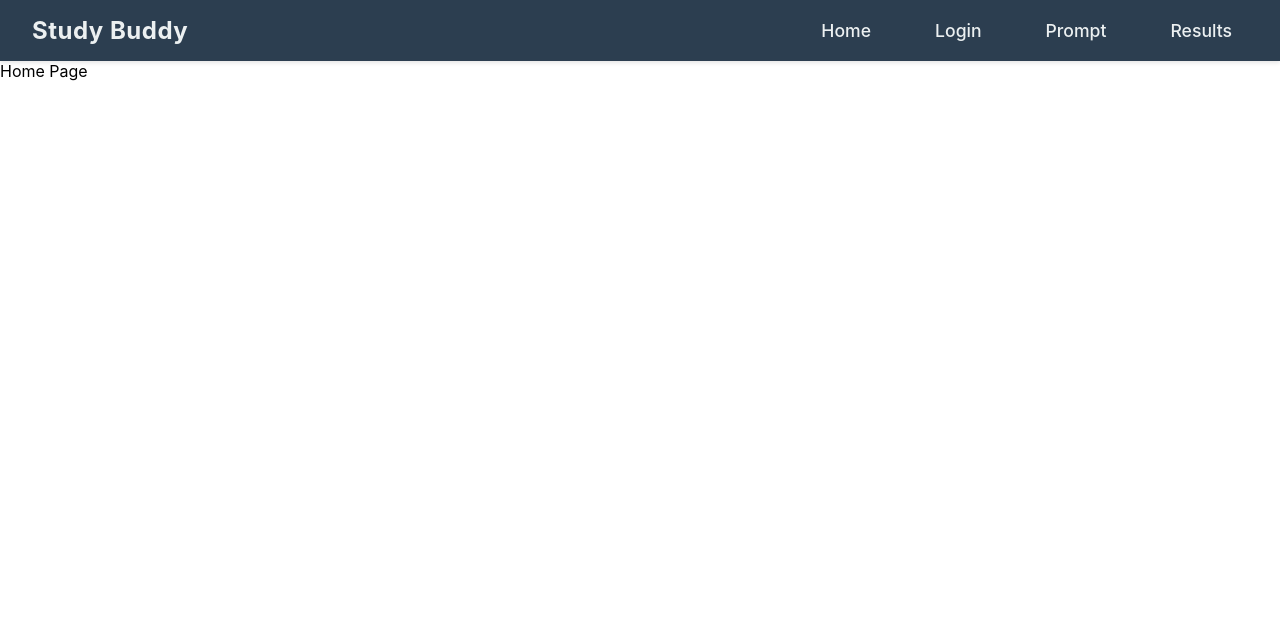
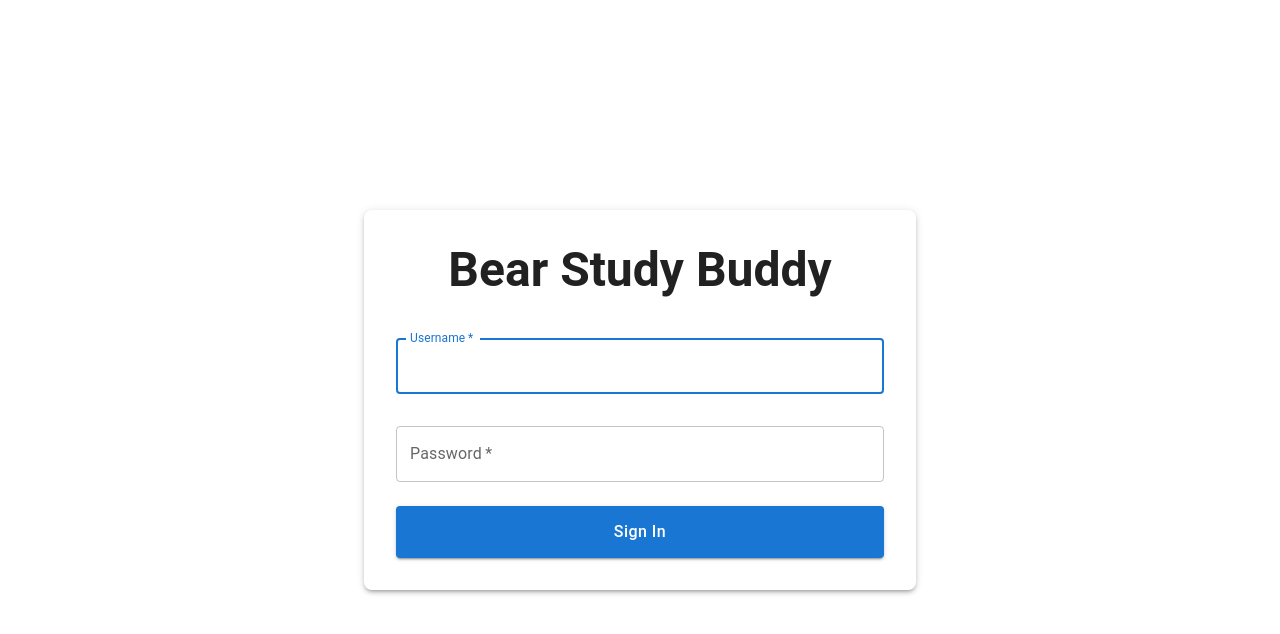
Before and after one commit to chris320211/dti-trends-project, a React (Vite) app in the folder client/: page / in a window 1280 px wide. Shown: the top 634 px of the page. Built offline with nearby package versions, Linux system fonts and the light colour scheme.

Commit message:
changed FE structure, added material ui, first page set to login page

```diff
--- a/client/src/app.tsx
+++ b/client/src/app.tsx
@@ -1,5 +1,5 @@
 import React from 'react';
-import { BrowserRouter as Router, Routes, Route, Link } from 'react-router-dom';
+import { BrowserRouter as Router, Routes, Route } from 'react-router-dom';
 import LoginPage from './pages/Login';
 import PromptPage from './pages/Prompt';
 import ResultsPage from './pages/Results';
@@ -8,18 +8,8 @@ import './app.css';
 const App: React.FC = () => {
     return (
         <Router>
-            <nav>
-                <div className="nav-title">Study Buddy</div>
-                <ul>
-                    <li><Link to="/">Home</Link></li>
-                    <li><Link to="/login">Login</Link></li>
-                    <li><Link to="/prompt">Prompt</Link></li>
-                    <li><Link to="/results">Results</Link></li>
-                </ul>
-            </nav>
             <Routes>
-                <Route path="/" element={<div>Home Page</div>} />
-                <Route path="/login" element={<LoginPage />} />
+                <Route path="/" element={<LoginPage />} />
                 <Route path="/prompt" element={<PromptPage />} />
                 <Route path="/results" element={<ResultsPage />} />
             </Routes>
--- a/client/src/pages/Login.tsx
+++ b/client/src/pages/Login.tsx
@@ -1,10 +1,82 @@
-import React from 'react';
+import React, { useState } from 'react';
+import { Box, TextField, Button, Typography, Paper, Container } from '@mui/material';
 
 const LoginPage: React.FC = () => {
+    const [username, setUsername] = useState('');
+    const [password, setPassword] = useState('');
+
+    const handleLogin = (e: React.FormEvent) => {
+        e.preventDefault();
+        console.log('Login attempted with:', { username, password });
+    };
+
     return (
-        <div>
-            <h1>Login Page</h1>
-        </div>
+        <Container maxWidth="sm">
+            <Box
+                sx={{
+                    minHeight: '100vh',
+                    display: 'flex',
+                    alignItems: 'center',
+                    justifyContent: 'center',
+                }}
+            >
+                <Paper
+                    elevation={3}
+                    sx={{
+                        padding: 4,
+                        display: 'flex',
+                        flexDirection: 'column',
+                        alignItems: 'center',
+                        width: '100%',
+                        borderRadius: 2,
+                    }}
+                >
+                    <Typography component="h1" variant="h3" gutterBottom sx={{ mb: 3, fontWeight: 'bold' }}>
+                        Bear Study Buddy
+                    </Typography>
+                    <Box component="form" onSubmit={handleLogin} sx={{ width: '100%' }}>
+                        <TextField
+                            margin="normal"
+                            required
+                            fullWidth
+                            id="username"
+                            label="Username"
+                            name="username"
+                            autoComplete="username"
+                            autoFocus
+                            value={username}
+                            onChange={(e) => setUsername(e.target.value)}
+                            sx={{ mb: 2 }}
+                        />
+                        <TextField
+                            margin="normal"
+                            required
+                            fullWidth
+                            name="password"
+                            label="Password"
+                            type="password"
+                            id="password"
+                            autoComplete="current-password"
+                            value={password}
+                            onChange={(e) => setPassword(e.target.value)}
+                            sx={{ mb: 3 }}
+                        />
+                        <Button
+                            type="submit"
+                            fullWidth
+                            variant="contained"
+                            sx={{
+                                py: 1.5,
+                                fontSize: '1rem',
+                                textTransform: 'none',
+                            }}
+                        >
+                            Sign In
+                        </Button>
+                    </Box>
+                </Paper>
+            </Box>
+        </Container>
     );
 };
 
```
Also changed, not shown: client/package.json (+5 -2 lines), 1 other file (tests, documents, lock files or other folders).
